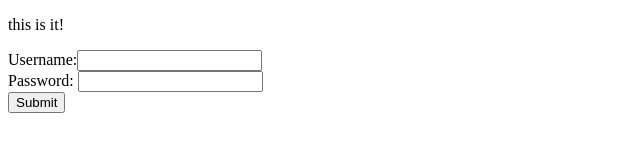
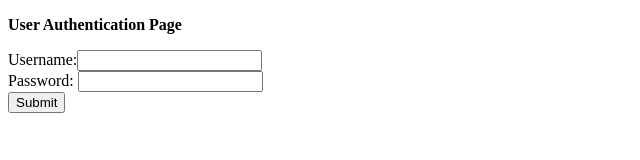
Before and after one commit to ishukhanchi/user-authentication, a plain HTML site: page index.html in a window 1280 px wide. Shown: the whole page, without its empty margins (0-640 px from the left). Drawn offline with Linux system fonts and the light colour scheme.

Commit message:
updated html file

```diff
--- a/index.html
+++ b/index.html
@@ -4,7 +4,7 @@
 	<title>My first nodejs authentication page</title>
 </head>
 <body>
-	<p>this is it!</p>
+	<b><p>User Authentication Page</p></b>
 <form action=http://127.0.0.1:3000/submit" autocomplete="on" method="post">
   Username:<input type="text" name="username"><br>
   Password: <input type="text" name="password"><br>
```
